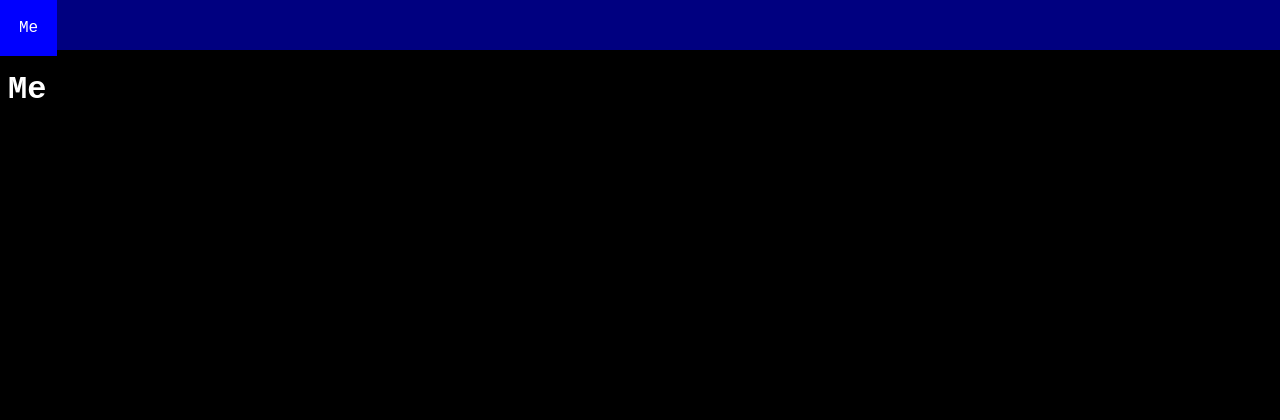
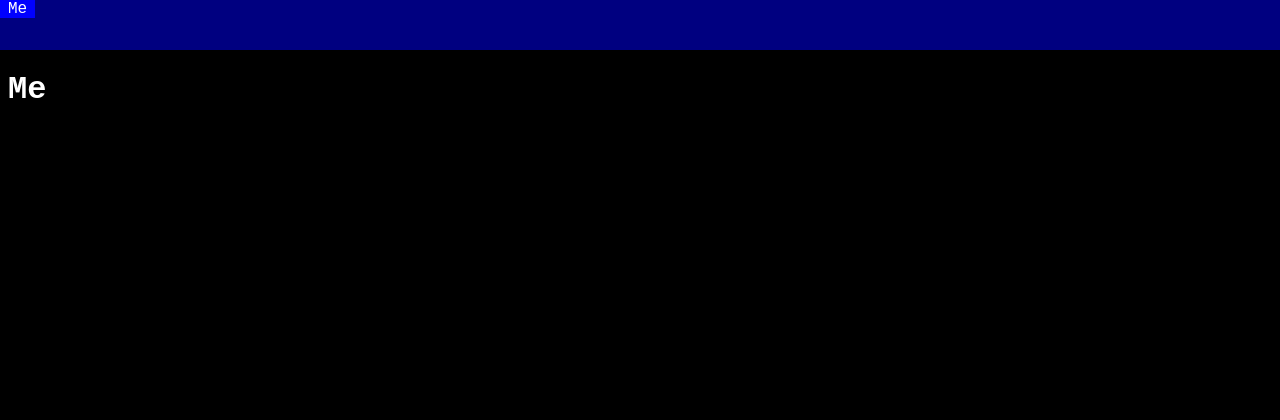
Before and after one commit to Kenny2github/kenny2github.github.io, a PHP site: page / in a window 1280 px wide. Shown: the top 420 px of the page. Run offline with PHP 8.4, Linux system fonts and the light colour scheme.

Commit message:
Update main.css

```diff
--- a/main.css
+++ b/main.css
@@ -19,7 +19,7 @@ div#header {
 div#header a {
     display:inline-block;
     transition:250ms;
-    padding:19px;
+    padding:0 0.5em 0 0.5em;
 }
 div#header a:hover {
     background-color:#0000ff;
```
